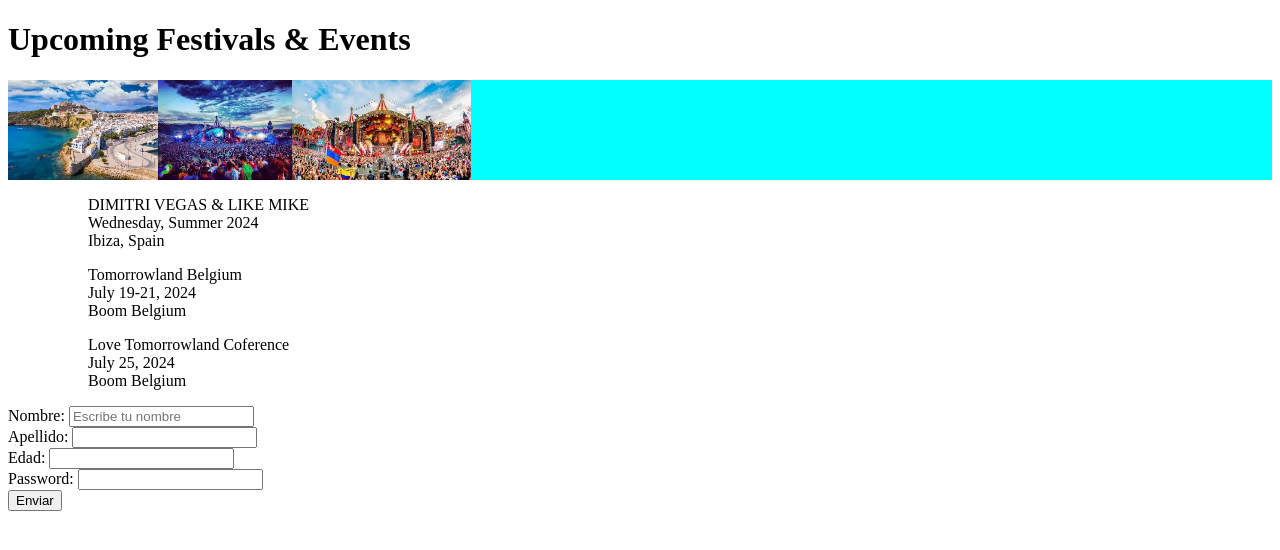
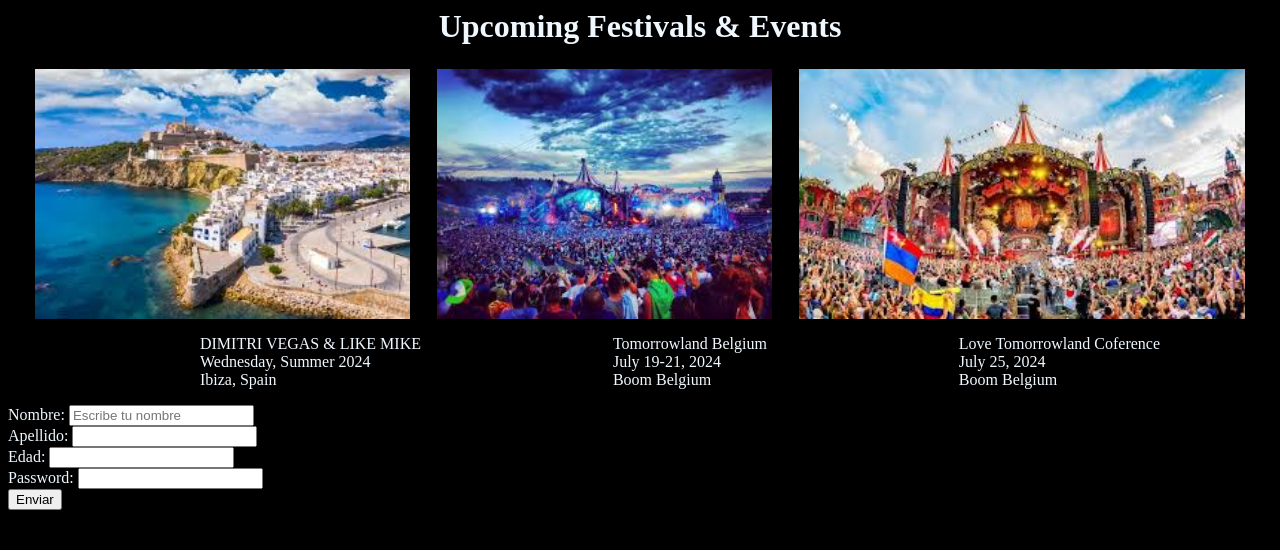
Before and after one commit to DMontanaTalero/RepositorioHenry, a plain HTML site: page CarpetaHenry/HomeworkC4/index.html in a window 1280 px wide. Drawn offline with Linux system fonts and the light colour scheme.

Commit message:
Finish homework C4

```diff
--- a/CarpetaHenry/HomeworkC4/index.html
+++ b/CarpetaHenry/HomeworkC4/index.html
@@ -10,7 +10,7 @@
 
 <body>
   <header>
-    <h1>Upcoming Festivals & Events</h1>
+    <h1 class="titulo">Upcoming Festivals & Events</h1>
   </header>
 
   <main>
@@ -26,8 +26,8 @@
       </div>
     </div>
 
-    <div>
-      <div>
+    <div class="word">
+      <div class="texto">
         <ul>
           <ol>
             DIMITRI VEGAS & LIKE MIKE
@@ -40,7 +40,7 @@
           </ol>
         </ul>
       </div>
-      <div>
+      <div class="texto">
         <ul>
           <ol>
             Tomorrowland Belgium
@@ -53,7 +53,7 @@
           </ol>
         </ul>
       </div>
-      <div>
+      <div class="texto">
         <ul>
           <ol>
             Love Tomorrowland Coference
--- a/CarpetaHenry/HomeworkC4/styles.css
+++ b/CarpetaHenry/HomeworkC4/styles.css
@@ -1,13 +1,40 @@
+body{
+    background-color: black;
+    color: aliceblue;
+}
+
+.titulo{
+    margin: auto;
+    display: flex;
+    flex-direction: column;
+    align-items: center;
+}
+
 .images{
-    background-color: aqua;
+
+    display: flex;
+    align-items: center;
+    flex-direction: row;
+    justify-content: space-evenly;
+    margin-top: auto;
+
+}
+
+.image{
+    width: auto;
+    margin: auto;
+    margin-top: 1.5em;
+    height: 250px;
     display: flex;
     align-items: center;
 
 }
 
-.image{
-    width: auto;
-    height: 100px;
+.word{
     display: flex;
     align-items: center;
+    flex-direction: row;
+    justify-content: space-evenly;
+    margin-top: auto;
+
 }
```
